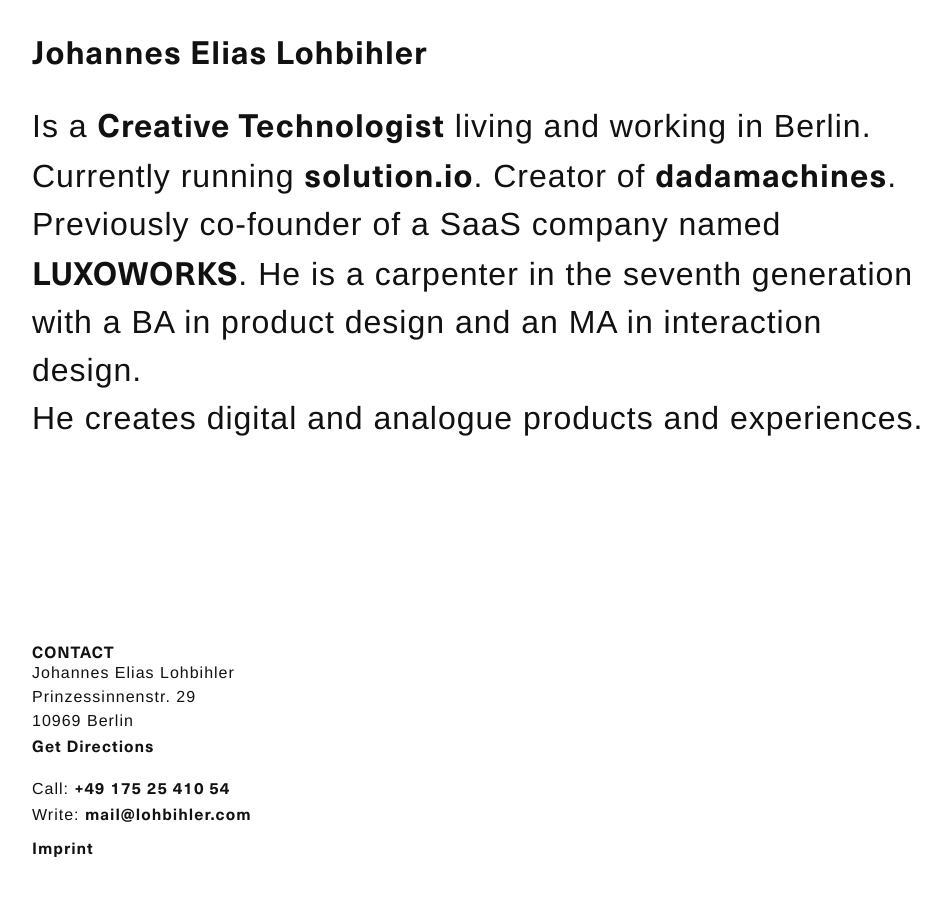
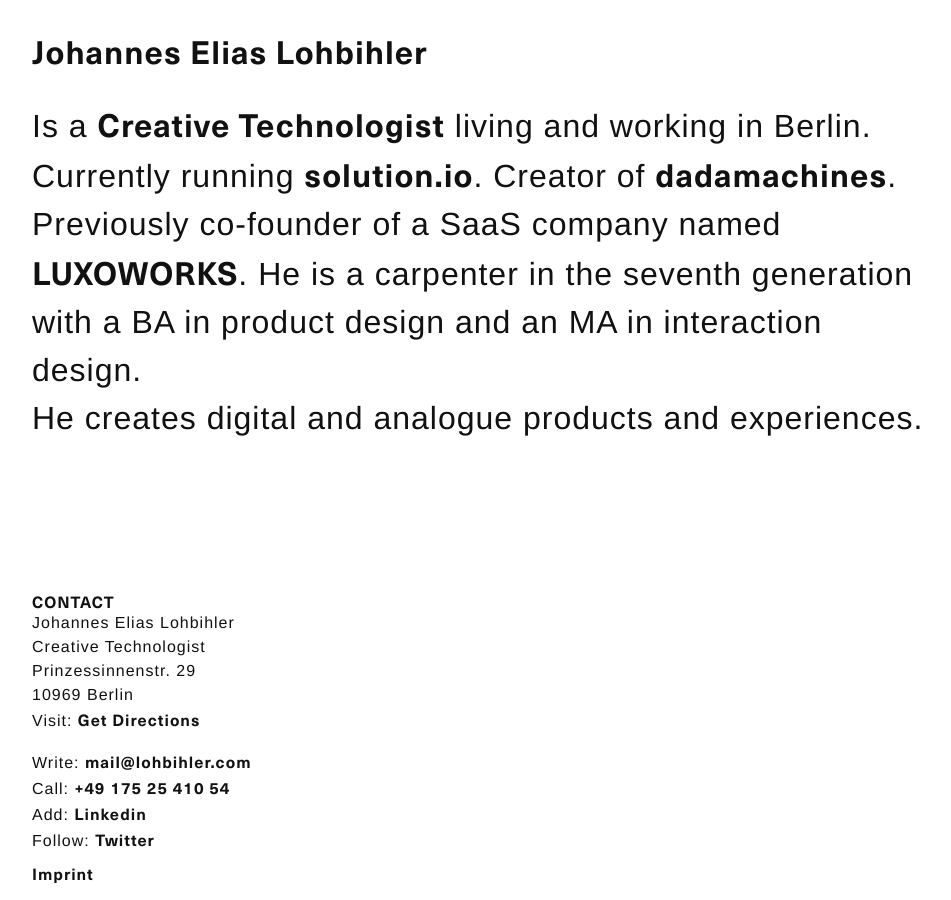
Before and after one commit to nevvkid/lohbihler.com, a Jekyll site: the page built from index.html, in a window 1280 px wide. Shown: the whole page, without its empty margins (0-951 px from the left). Built offline with Jekyll 4.4.1, drawn with Linux system fonts in a browser that asks for light colours; nearby versions of some CDN libraries; some web fonts are replaced.

Commit message:
added linkedin and twitter urls

```diff
--- a/_includes/footer.html
+++ b/_includes/footer.html
@@ -7,11 +7,13 @@
     <h4 class="m0">CONTACT</h4>
 
     {% include vcard.html %}
+    <div>Add: <a href="http://www.linkedin.com/in/johannes-ellias-lohbihler" target="_blank">Linkedin</a></div>
+    <div>Follow: <a href="https://twitter.com/nevvkid" target="_blank">Twitter</a></div>
 
   </div>
 
   {% endif %}
-  <div class="mt1">
+  <div class="mt1 mb2">
     <a class="imprint" href="/imprint">Imprint</a>
   </div>
 
--- a/_includes/vcard.html
+++ b/_includes/vcard.html
@@ -4,15 +4,14 @@
         <span class="additional-name">Elias</span>
         <span class="family-name">Lohbihler</span>
       </span>
+      <div>Creative Technologist</div>
       <div class="org"></div>
       <div class="adr">
         <div class="street-address">Prinzessinnenstr. 29</div>
         <span class="postal-code">10969</span> <span class="locality">Berlin</span>
-        <div class="mb2"><a href="https://goo.gl/maps/rDjsRXehCgu" target="_blank">Get Directions</a></div>
+        <div class="mb2">Visit: <a href="https://goo.gl/maps/rDjsRXehCgu" target="_blank">Get Directions</a></div>
       </div>
 
+      <div>Write: <a class="email" href="mailto:mail@lohbihler.com" target="_blank">mail@lohbihler.com</a></div>
       <div>Call: <div class="tel" style="display: inline-block;"><a href="tel://+49 175 25 410 54">+49 175 25 410 54</a></div></div>
-      <div>Write:
-        <a class="email" href="mailto:mail@lohbihler.com" target="_blank">mail@lohbihler.com</a>
-      </div>
     </div>
--- a/css/style.scss
+++ b/css/style.scss
@@ -56,11 +56,11 @@
 
 .page {
   min-height: 100%;
-  margin-bottom: -290px;
+  margin-bottom: -340px;
 }
 .footer,
 .push {
-  height: 290px;
+  height: 340px;
 }
 
 h1,
```
